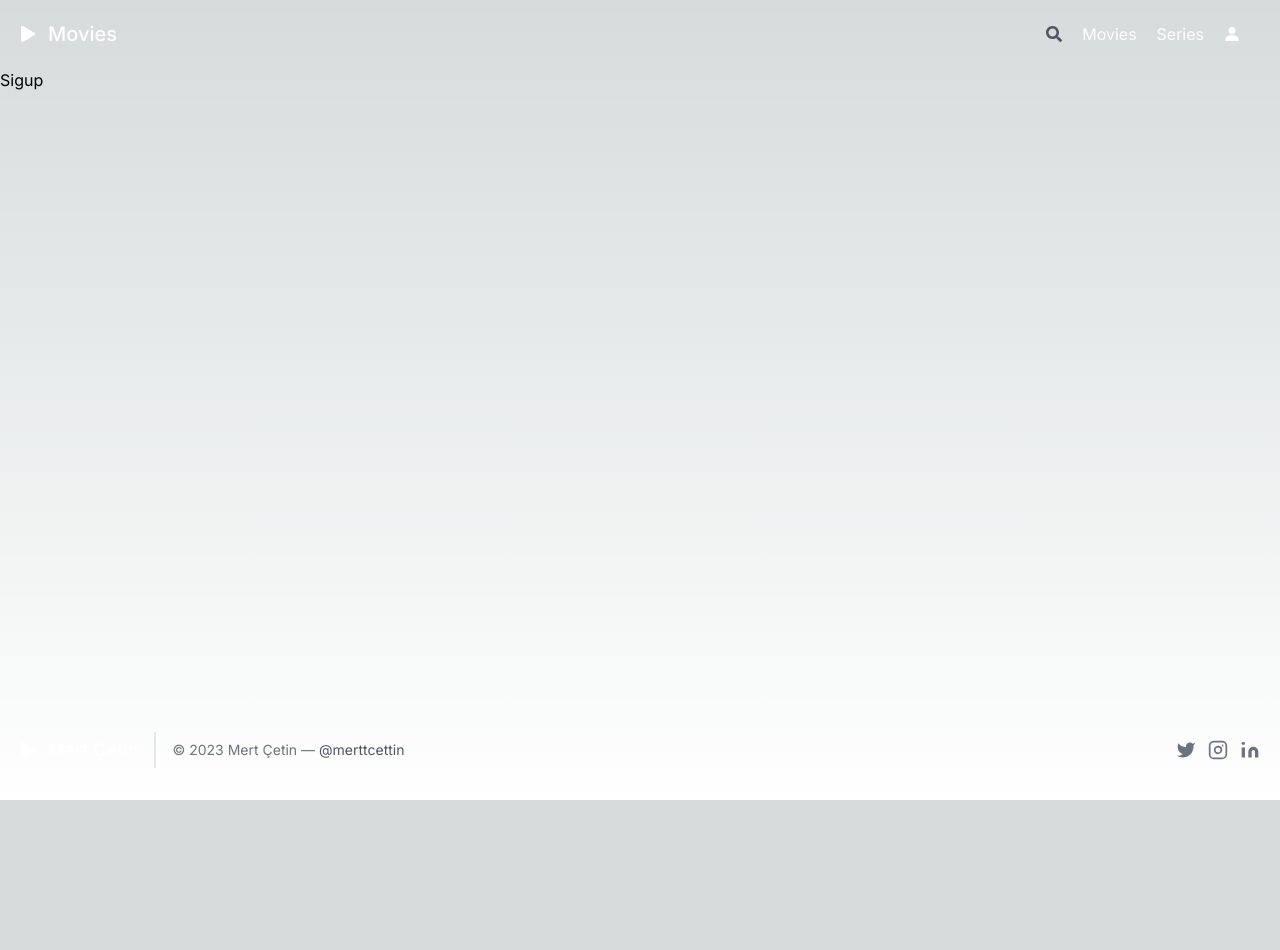
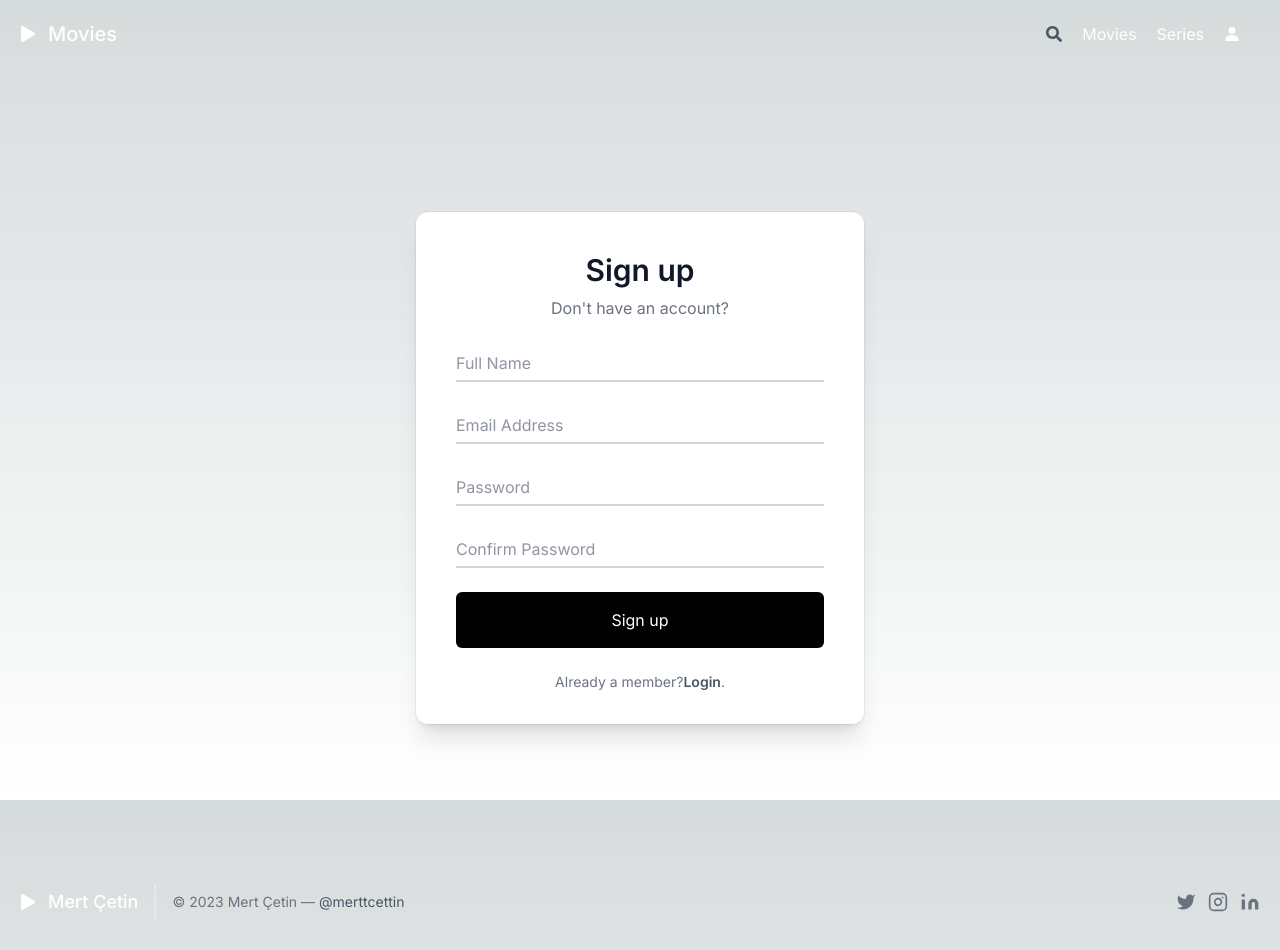
Before and after one commit to mertcetiin/Movie-WebSite, a Next.js app: page /signUp in a window 1280 px wide. Before the commit the page ends 800 px from the top, so only its background shows below. Built offline with nearby package versions, Linux system fonts and the light colour scheme.

Commit message:
signup bug fixed

```diff
--- a/app/signUp/page.tsx
+++ b/app/signUp/page.tsx
@@ -2,8 +2,43 @@ import React from 'react'
 
 function SignUpPage() {
     return (
-        <div>Sigup</div>
+        <div className="relative mt-36 mb-32 mx-auto w-full max-w-md bg-white px-6 pt-10 pb-8 shadow-xl ring-1 ring-gray-900/5 sm:rounded-xl sm:px-10" >
+            <div className="w-full">
+                <div className="text-center">
+                    <h1 className="text-3xl font-semibold text-gray-900">Sign up</h1>
+                    <p className="mt-2 text-gray-500">Don't have an account?</p>
+                </div>
+                <div className="mt-5">
+                    <form action="">
+                        <div className="relative mt-6">
+                            <input type="email" name="name" id="name" placeholder="Full Name" className="peer mt-1 w-full border-b-2 text-black border-gray-300 px-0 py-1 placeholder:text-transparent focus:border-gray-500 focus:outline-none" />
+                            <label htmlFor="name" className="pointer-events-none absolute top-0 left-0 origin-left -translate-y-1/2 transform text-sm text-gray-800 opacity-75 transition-all duration-100 ease-in-out peer-placeholder-shown:top-1/2 peer-placeholder-shown:text-base peer-placeholder-shown:text-gray-500 peer-focus:top-0 peer-focus:pl-0 peer-focus:text-sm peer-focus:text-gray-800">Full Name</label>
+                        </div>
+                        <div className="relative mt-6">
+                            <input type="email" name="email" id="email" placeholder="Email Address" className="peer mt-1 w-full border-b-2 text-black border-gray-300 px-0 py-1 placeholder:text-transparent focus:border-gray-500 focus:outline-none" />
+                            <label htmlFor="email" className="pointer-events-none absolute top-0 left-0 origin-left -translate-y-1/2 transform text-sm text-gray-800 opacity-75 transition-all duration-100 ease-in-out peer-placeholder-shown:top-1/2 peer-placeholder-shown:text-base peer-placeholder-shown:text-gray-500 peer-focus:top-0 peer-focus:pl-0 peer-focus:text-sm peer-focus:text-gray-800">Email Address</label>
+                        </div>
+                        <div className="relative mt-6">
+                            <input type="password" name="password" id="password" placeholder="Password" className="peer peer mt-1 w-full border-b-2 text-black border-gray-300 px-0 py-1 placeholder:text-transparent focus:border-gray-500 focus:outline-none" />
+                            <label htmlFor="password" className="pointer-events-none absolute top-0 left-0 origin-left -translate-y-1/2 transform text-sm text-gray-800 opacity-75 transition-all duration-100 ease-in-out peer-placeholder-shown:top-1/2 peer-placeholder-shown:text-base peer-placeholder-shown:text-gray-500 peer-focus:top-0 peer-focus:pl-0 peer-focus:text-sm peer-focus:text-gray-800">Password</label>
+                        </div>
+                        <div className="relative mt-6">
+                            <input type="password" name="password" id="password" placeholder="Password" className="peer peer mt-1 w-full border-b-2 text-black border-gray-300 px-0 py-1 placeholder:text-transparent focus:border-gray-500 focus:outline-none" />
+                            <label htmlFor="password" className="pointer-events-none absolute top-0 left-0 origin-left -translate-y-1/2 transform text-sm text-gray-800 opacity-75 transition-all duration-100 ease-in-out peer-placeholder-shown:top-1/2 peer-placeholder-shown:text-base peer-placeholder-shown:text-gray-500 peer-focus:top-0 peer-focus:pl-0 peer-focus:text-sm peer-focus:text-gray-800">Confirm Password</label>
+                        </div>
+                        <div className="my-6">
+                            <button type="submit" className="w-full rounded-md bg-black px-3 py-4 text-white focus:bg-gray-600 focus:outline-none">Sign up</button>
+                        </div>
+                        <p className="text-center text-sm text-gray-500">Already a member?
+                            <a href="/login"
+                                className="font-semibold text-gray-600 hover:underline focus:text-gray-800 focus:outline-none">Login
+                            </a>.
+                        </p>
+                    </form>
+                </div>
+            </div>
+        </div>
     )
 }
 
-export default SignUpPage
+export default SignUpPage;
```
